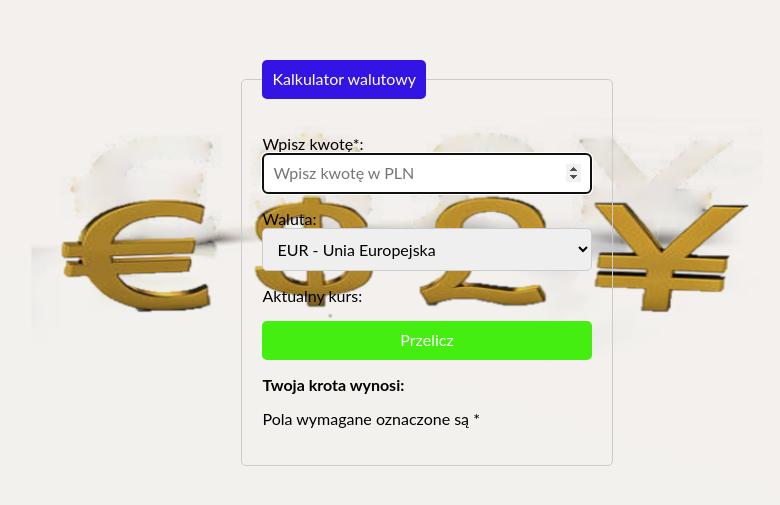
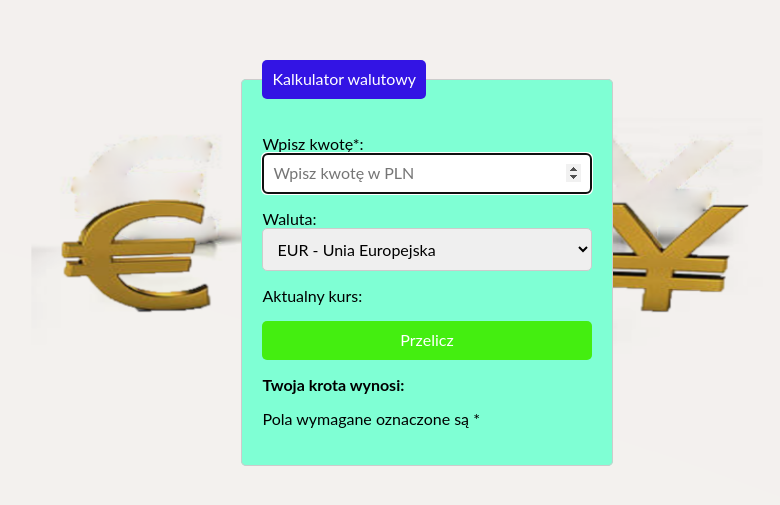
Before and after one commit to KamilMlodzinski/converter-react, a React (Create React App) app: page / in a window 1280 px wide. Shown: the part 137-642 px from the top of the page, without its empty margins (213-993 px from the left). Built offline with nearby package versions, Linux system fonts and the light colour scheme.

Commit message:
new background kolor

```diff
--- a/src/Form/style.css
+++ b/src/Form/style.css
@@ -66,6 +66,8 @@
     padding: 20px;
     border-radius: 5px;
     margin: 20px 0;
+    background-color: aquamarine;
+
 
 }
 
```
